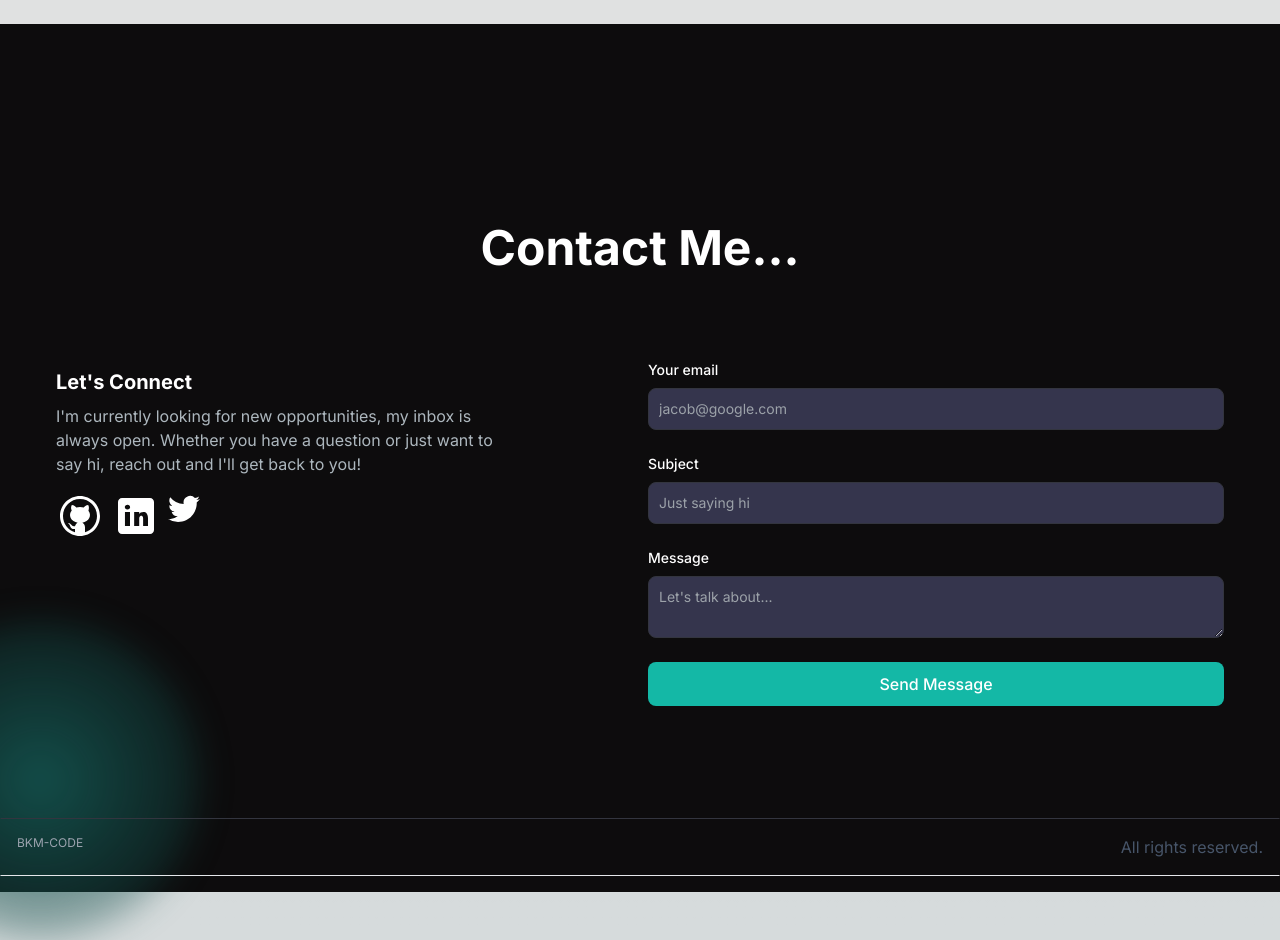
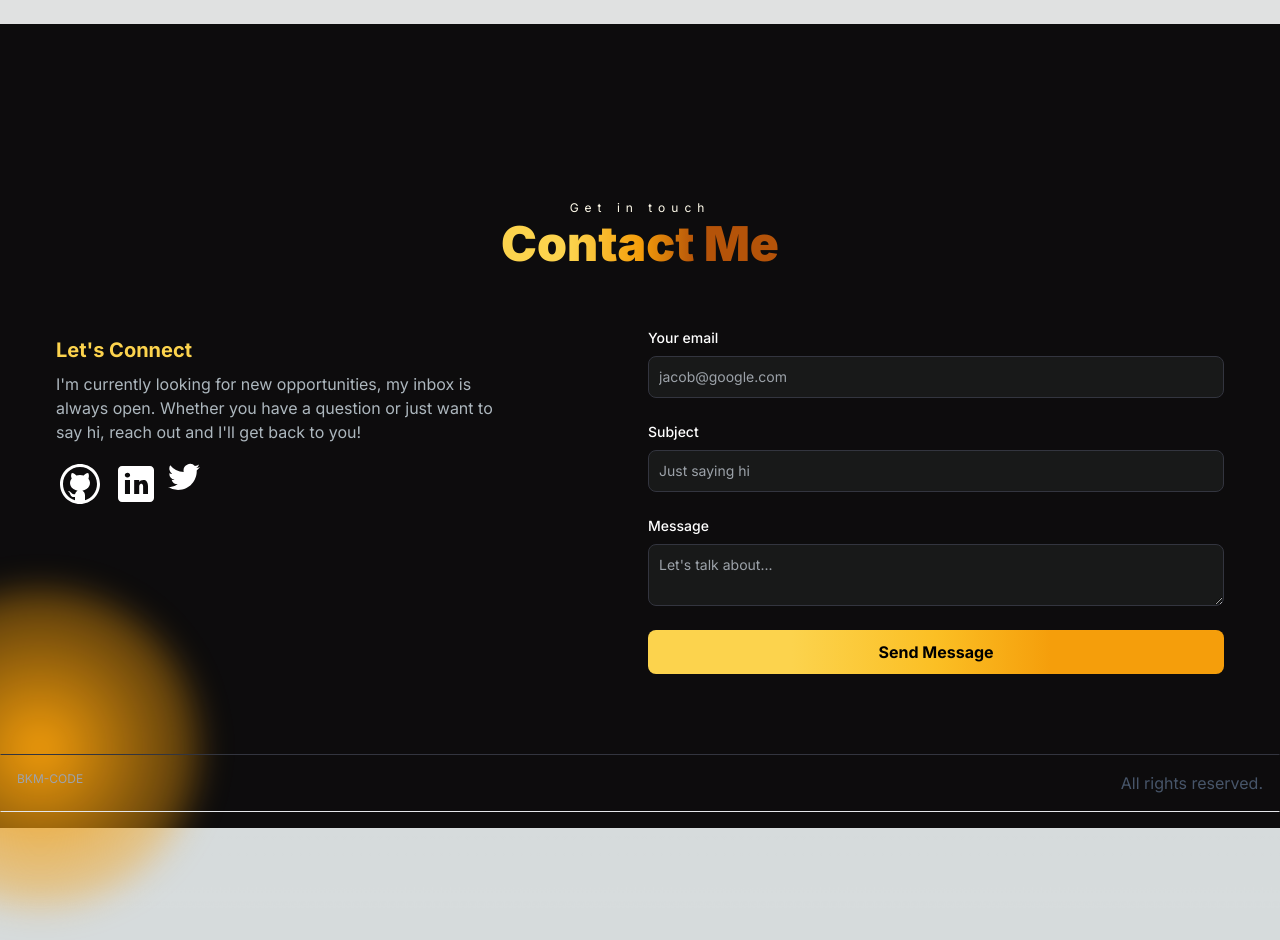
Before and after one commit to bridgitkanini/bridgitkanini-portfolio, a Next.js app: page / in a window 1280 px wide. Shown: the part 3340-4280 px from the top of the page. After the commit the page ends 4248 px from the top, so only its background shows below. Built offline with nearby package versions, Linux system fonts and the light colour scheme.

Commit message:
Contacts page redesign

```diff
--- a/src/app/components/EmailSection.jsx
+++ b/src/app/components/EmailSection.jsx
@@ -41,14 +41,19 @@ const EmailSection = () => {
   };
 
   return (
-    <section id="contact" className="py-16 mt-24 mx-14">
-      <h2 className="text-center text-5xl font-bold text-white py-10">
-        Contact Me...
-      </h2>
+    <section id="contact" className="py-12 pb-8 mt-24 mx-14">
+      <div className="relative flex flex-col items-center justify-center mt-8">
+        <span className="text-xs tracking-[.5em] text-amber-50 text-center -mb-2">
+          Get in touch
+        </span>
+        <h2 className="text-center text-transparent bg-clip-text bg-gradient-to-r from-amber-300 from-25% via-amber-500 via-50% to-amber-700 to-70% text-2xl sm:text-2xl lg:text-5xl lg:leading-normal font-black">
+          Contact Me
+        </h2>
+      </div>
       <div className="grid md:grid-cols-2 my-12 md:my-12 gap-4 relative">
-        <div className="bg-[radial-gradient(ellipse_at_center,_var(--tw-gradient-stops))] from-teal-900 to-transparent rounded-full h-80 w-80 z-0 blur-lg absolute top-3/4 -left-4 transform -translate-x-1/2 -translate-1/2"></div>
+        <div className="bg-[radial-gradient(ellipse_at_center,_var(--tw-gradient-stops))] from-amber-500 to-transparent rounded-full h-80 w-80 z-0 blur-lg absolute top-3/4 -left-4 transform -translate-x-1/2 -translate-1/2"></div>
         <div className="z-10">
-          <h5 className="text-xl font-bold text-white my-2">
+          <h5 className="text-xl font-bold text-transparent bg-clip-text bg-gradient-to-r from-amber-300 from-25% via-amber-500 via-50% to-amber-700 to-70% my-2">
             Let&apos;s Connect
           </h5>
           <p className="text-[#ADB7BE] mb-4 max-w-md">
@@ -88,7 +93,7 @@ const EmailSection = () => {
                   type="email"
                   id="email"
                   required
-                  className="bg-[#35354d] border border-[#33353F] placeholder-[#9CA2A9] text-gray-100 text-sm rounded-lg block w-full p-2.5"
+                  className="bg-[#181919] border border-[#33353F] placeholder-[#9CA2A9] text-gray-100 text-sm rounded-lg block w-full p-2.5"
                   placeholder="jacob@google.com"
                 />
               </div>
@@ -104,7 +109,7 @@ const EmailSection = () => {
                   type="text"
                   id="subject"
                   required
-                  className="bg-[#35354d] border border-[#33353F] placeholder-[#9CA2A9] text-gray-100 text-sm rounded-lg block w-full p-2.5"
+                  className="bg-[#181919] border border-[#33353F] placeholder-[#9CA2A9] text-gray-100 text-sm rounded-lg block w-full p-2.5"
                   placeholder="Just saying hi"
                 />
               </div>
@@ -118,13 +123,13 @@ const EmailSection = () => {
                 <textarea
                   name="message"
                   id="message"
-                  className="bg-[#35354d] border border-[#33353F] placeholder-[#9CA2A9] text-gray-100 text-sm rounded-lg block w-full p-2.5"
+                  className="bg-[#181919] border border-[#33353F] placeholder-[#9CA2A9] text-gray-100 text-sm rounded-lg block w-full p-2.5"
                   placeholder="Let's talk about..."
                 />
               </div>
               <button
                 type="submit"
-                className="bg-teal-500 hover:bg-teal-600 text-white font-medium py-2.5 px-5 rounded-lg w-full"
+                className="bg-gradient-to-r from-amber-300 from-25% via-amber-400 via-50% to-amber-500 to-70% hover:tracking-widest transition-all ease-in-out duration-1000 text-black font-bold py-2.5 px-5 rounded-lg w-full"
               >
                 Send Message
               </button>
```
